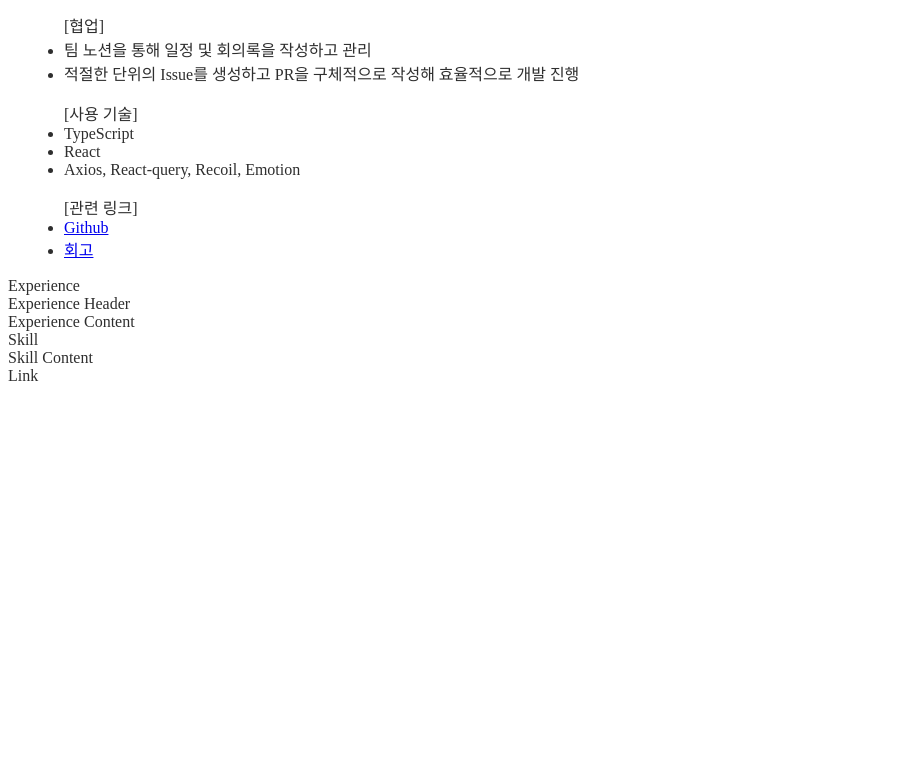
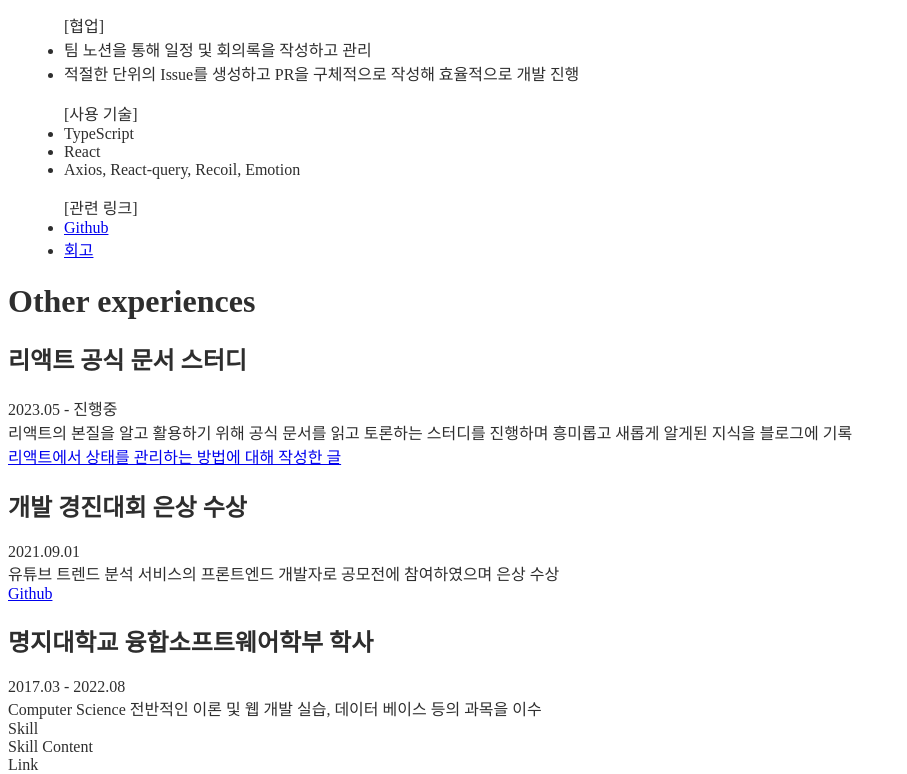
Before and after one commit to Heojiyeon/resume, a Gatsby site: page / in a window 1280 px wide. Shown: the part 2470-3244 px from the top of the page, without its empty margins (0-907 px from the left). Before the commit the page ends 2855 px from the top, so only its background shows below. Built offline with nearby package versions, Linux system fonts and the light colour scheme; Gatsby itself is replaced by a stand-in of ours.

Commit message:
feat: experienceData markup

```diff
--- a/src/components/Experience/ExperienceContent.tsx
+++ b/src/components/Experience/ExperienceContent.tsx
@@ -1,5 +1,23 @@
 import React from 'react';
 
-export default function ExperienceContent() {
-  return <div>Experience Content</div>;
+type ExperienceContentProp = {
+  content: {
+    description: string;
+    links?: {
+      title: string;
+      link: string;
+    };
+  };
+};
+
+export default function ExperienceContent({ content }: ExperienceContentProp) {
+  const { description, links } = content;
+
+  return (
+    <div>
+      {description}
+      <br />
+      <a href={links?.link}>{links?.title}</a>
+    </div>
+  );
 }
--- a/src/components/Experience/ExperienceHeader.tsx
+++ b/src/components/Experience/ExperienceHeader.tsx
@@ -1,5 +1,18 @@
 import React from 'react';
 
-export default function ExperienceHeader() {
-  return <div>Experience Header</div>;
+type ExperienceHeaderProp = {
+  header: {
+    title: string;
+    period: string;
+  };
+};
+
+export default function ExperienceHeader({ header }: ExperienceHeaderProp) {
+  const { title, period } = header;
+  return (
+    <div>
+      <h2>{title}</h2>
+      <div>{period}</div>
+    </div>
+  );
 }
--- a/src/components/Experience/index.tsx
+++ b/src/components/Experience/index.tsx
@@ -1,13 +1,18 @@
 import React from 'react';
 import ExperienceHeader from './ExperienceHeader';
 import ExperienceContent from './ExperienceContent';
+import { experiences } from '../../utils/experienceData';
 
 export default function Experience() {
   return (
     <div>
-      Experience
-      <ExperienceHeader />
-      <ExperienceContent />
+      <h1>Other experiences</h1>
+      {experiences.map(experience => (
+        <div key={experience._id}>
+          <ExperienceHeader header={experience.header} />
+          <ExperienceContent content={experience.content} />
+        </div>
+      ))}
     </div>
   );
 }
--- /dev/null
+++ b/src/utils/experienceData.ts
@@ -0,0 +1,45 @@
+const experiences = [
+  {
+    _id: 0,
+    header: {
+      title: '리액트 공식 문서 스터디',
+      period: '2023.05 - 진행중',
+    },
+    content: {
+      description:
+        '리액트의 본질을 알고 활용하기 위해 공식 문서를 읽고 토론하는 스터디를 진행하며 흥미롭고 새롭게 알게된 지식을 블로그에 기록',
+      links: {
+        title: '리액트에서 상태를 관리하는 방법에 대해 작성한 글',
+        link: 'https://velog.io/@jiy7107/React-Preserving-and-Resetting-State',
+      },
+    },
+  },
+  {
+    _id: 1,
+    header: {
+      title: '개발 경진대회 은상 수상',
+      period: '2021.09.01',
+    },
+    content: {
+      description:
+        '유튜브 트렌드 분석 서비스의 프론트엔드 개발자로 공모전에 참여하였으며 은상 수상',
+      links: {
+        title: 'Github',
+        link: 'https://github.com/milkymilky0116/Youtube-Trend-Analysis-Project',
+      },
+    },
+  },
+  {
+    _id: 2,
+    header: {
+      title: '명지대학교 융합소프트웨어학부 학사',
+      period: '2017.03 - 2022.08',
+    },
+    content: {
+      description:
+        'Computer Science 전반적인 이론 및 웹 개발 실습, 데이터 베이스 등의 과목을 이수',
+    },
+  },
+];
+
+export { experiences };
```
